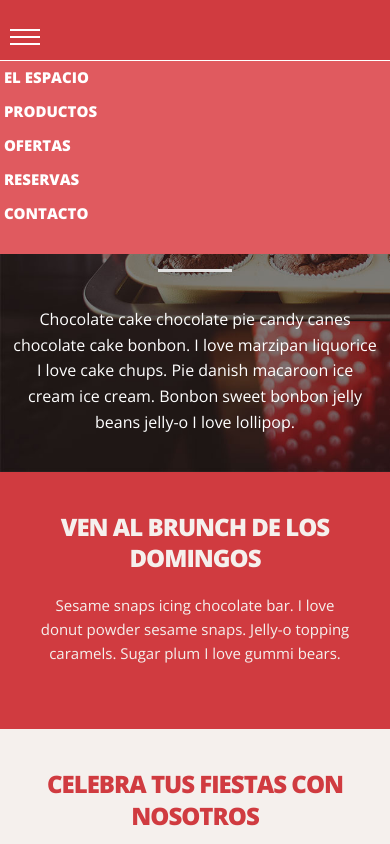
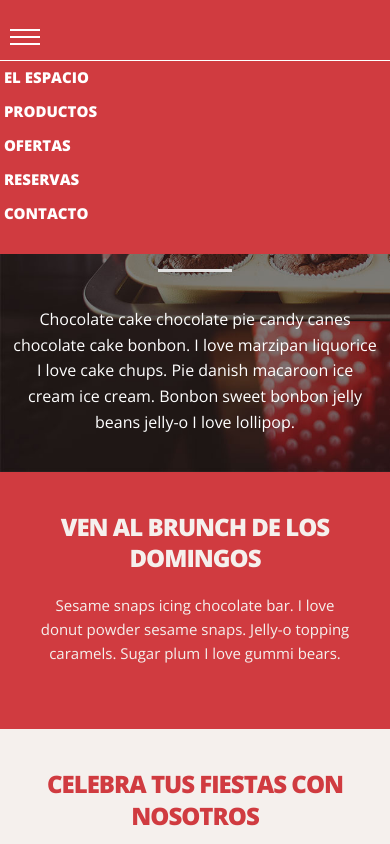
Before and after one commit to achique-luisdan/web-coffee-domestika, a plain HTML site: page index.html in a window 390 px wide. Both pictures are taken after a click on the link 195 px from the left and 37 px from the top of the page. Shown: the top 844 px of the page. Drawn offline with nearby package versions, Linux system fonts and the light colour scheme.

Commit message:
Ajuste de color del menú mobile

```diff
--- a/css/styles.css
+++ b/css/styles.css
@@ -178,7 +178,7 @@ body {
     left: 0px;
     top: 60px;
     width: 100%;
-    background: #e05a5f;
+    background: #d03b40;
     padding: 1%;
     box-sizing: border-box;
     border-top: solid 1px white;
```
